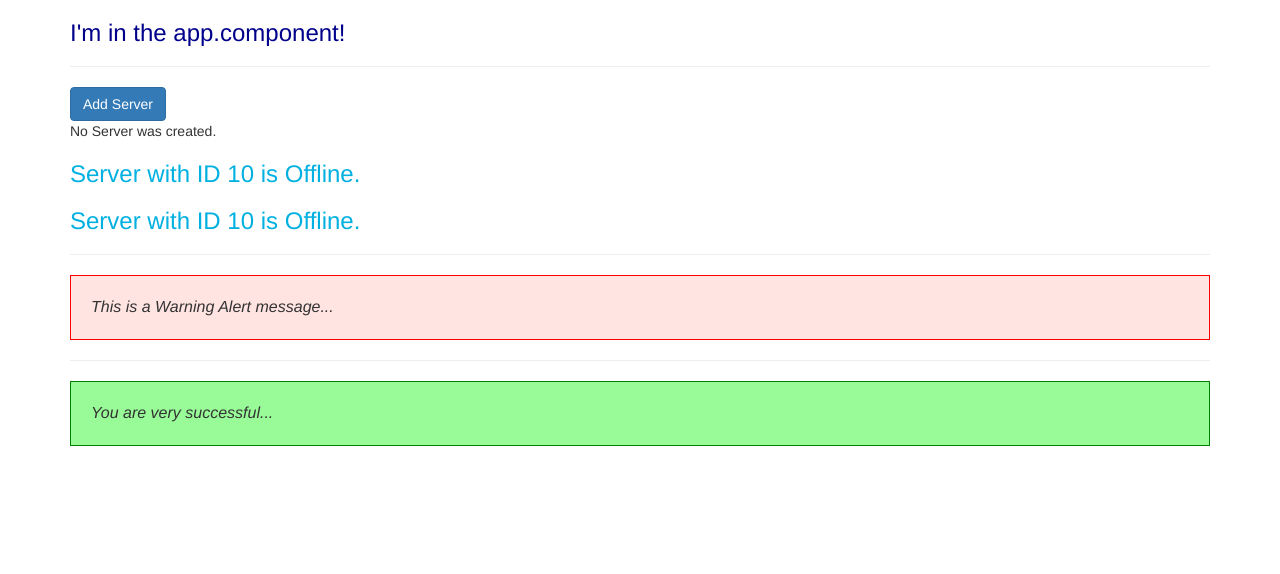
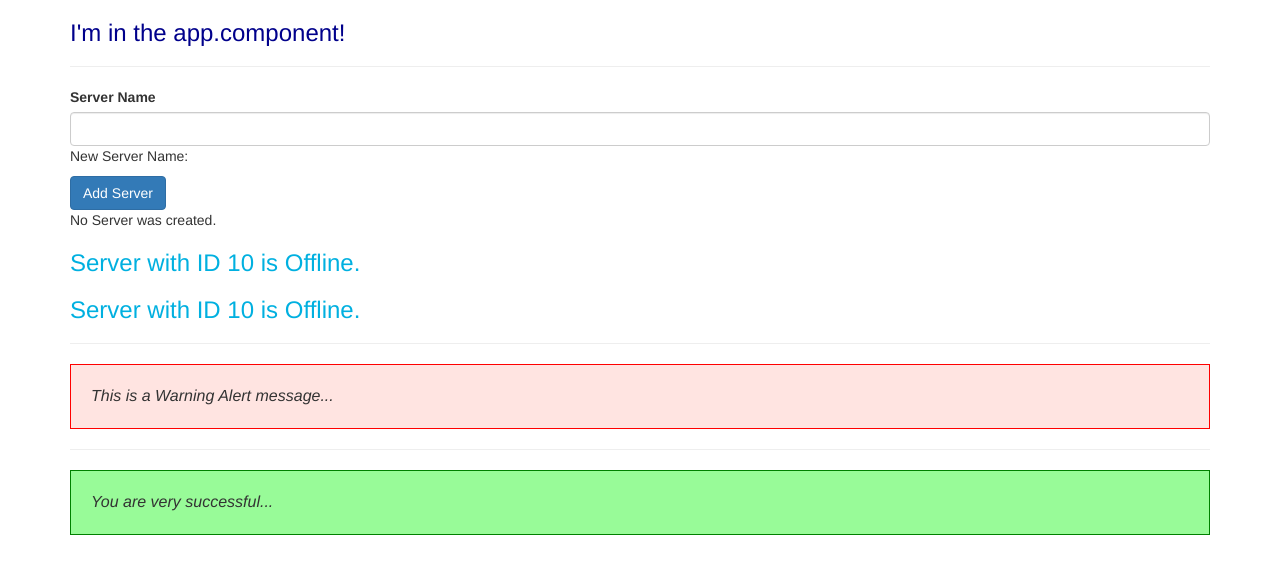
Before and after one commit to mlstephens/Angular6-First-App, an Angular app: page / in a window 1280 px wide. Shown: the top 574 px of the page. Built offline with nearby package versions, Linux system fonts and the light colour scheme.

Commit message:
Lecture 28. Passing and using data with event binding.

```diff
--- a/src/app/servers/servers.component.html
+++ b/src/app/servers/servers.component.html
@@ -1,8 +1,12 @@
+<label>Server Name</label>
+<input
+       type="text"
+       class="form-control"
+       (input)="onUpdateServerName($event)"/>
+<p>New Server Name: {{ serverName }}</p>
 <button class="btn btn-primary"
         [disabled]="!allowNewServer"
-        (click)="onCreateServer()">
-  Add Server
-</button>
+        (click)="onCreateServer()">Add Server</button>
 
 <!--<p>String interpolation binding: {{ allowNewServer }}</p>
 <p [innerText]="allowNewServer"></p>-->
--- a/src/app/servers/servers.component.ts
+++ b/src/app/servers/servers.component.ts
@@ -9,6 +9,7 @@ export class ServersComponent implements OnInit {
 
   allowNewServer = false;
   serverCreationStatus = 'No Server was created.';
+  serverName = '';
 
   constructor()
   {
@@ -22,4 +23,9 @@ export class ServersComponent implements OnInit {
     return this.serverCreationStatus = 'Server was created.';
   }
 
+  onUpdateServerName(event: Event) {
+    //console.log(event);
+    this.serverName = (<HTMLInputElement>event.target).value;
+  }
+
 }
```
